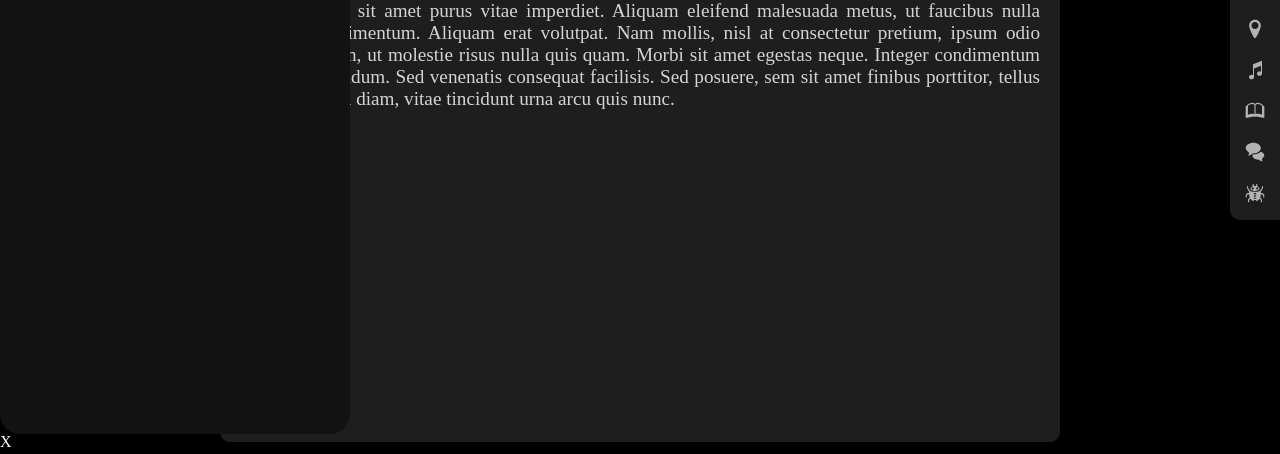
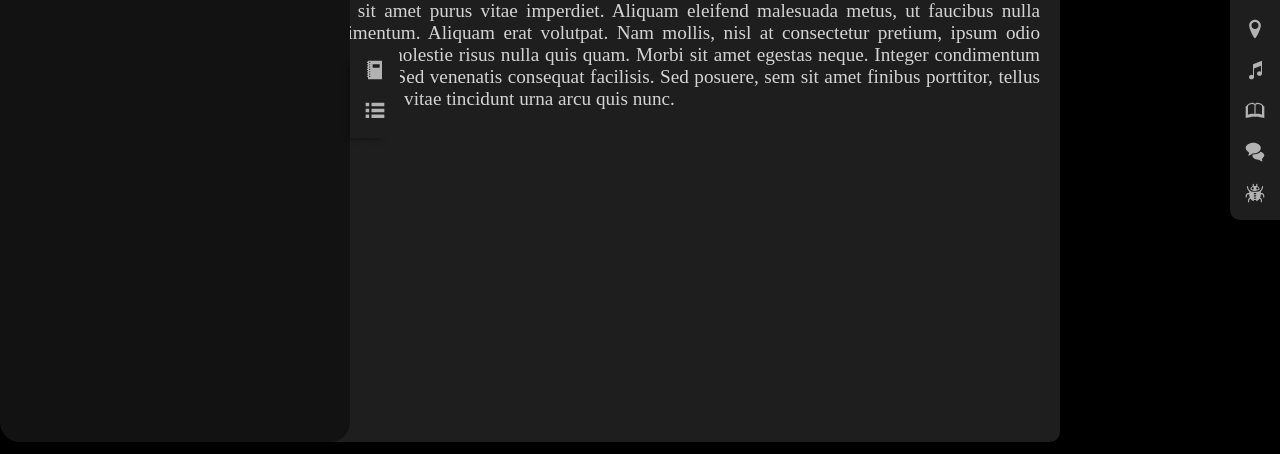
Before and after one commit to Zendrians/ER-Reader, a React (Vite) app: page / in a window 1280 px wide. Both pictures are taken after a click on the button 25 px from the left and 414 px from the top of the page. Shown: the part 343-797 px from the top of the page. Built offline with nearby package versions, Linux system fonts and the light colour scheme.

Commit message:
Add base context to handle panel

```diff
--- /dev/null
+++ b/src/modules/Reader/components/ReaderInfoPanelContainer/ReaderInfoPanelContainer.css
@@ -0,0 +1,5 @@
+.readerInfoPanelContainer {
+    display: inline-grid;
+    grid-template-columns: auto auto;
+    place-items: center;
+}
--- /dev/null
+++ b/src/modules/Reader/components/ReaderInfoPanelContainer/ReaderInfoPanelContainer.tsx
@@ -0,0 +1,20 @@
+import React, { Dispatch, SetStateAction } from "react";
+import ReaderSidePanel from "../readerSidePanel/ReaderSidePanel";
+import "./ReaderInfoPanelContainer.css";
+import ReaderInfoBar from "../readerInfoBar/ReaderInfoBar";
+import SelectionCorner from "../../../Shared/components/rightSidePanel/SelectionCorner";
+
+
+
+const ReaderInfoPanelContainer: React.FC = () => {
+  return (
+    <aside className="readerInfoPanelContainer">
+      <ReaderSidePanel />
+      <SelectionCorner orientation="right">
+        <ReaderInfoBar />
+      </SelectionCorner>
+    </aside>
+  );
+};
+
+export default ReaderInfoPanelContainer;
--- a/src/modules/Reader/components/readerInfoBar/ReaderInfoBar.tsx
+++ b/src/modules/Reader/components/readerInfoBar/ReaderInfoBar.tsx
@@ -1,16 +1,19 @@
-import React, { Dispatch, SetStateAction } from "react";
+import React, { useContext } from "react";
 import PanelIcon from "../../../Shared/components/panelIcon/PanelIcon";
 import NoteBookIcon from "../../../../assets/reactSvg/NoteBookIcon";
 import ListIcon from "../../../../assets/reactSvg/ListIcon";
+import { PanelContext } from "../../context/PanelContext";
 
-interface IReaderInfoBar {
-  setIsRightPanelOpen: Dispatch<SetStateAction<boolean>>
-}
+const ReaderInfoBar: React.FC = () => {
+  const { updatePanel } = useContext(PanelContext);
 
-const ReaderInfoBar: React.FC<IReaderInfoBar> = ({setIsRightPanelOpen}) => {
   return (
     <React.Fragment>
-      <PanelIcon onClick={() => {setIsRightPanelOpen(true)}}>
+      <PanelIcon
+        onClick={() => {
+          updatePanel({ isOpen: true, orientation: "right" });
+        }}
+      >
         <NoteBookIcon />
       </PanelIcon>
       <PanelIcon>
--- a/src/modules/Reader/components/readerMainArea/ReaderMainArea.tsx
+++ b/src/modules/Reader/components/readerMainArea/ReaderMainArea.tsx
@@ -1,20 +1,21 @@
-import React, { useState } from "react";
+import React, { useContext } from "react";
 import "./ReaderMainArea.css";
 import SelectionCorner from "../../../Shared/components/rightSidePanel/SelectionCorner";
 import ReaderFeaturesBar from "../readerFeaturesBar/ReaderFeaturesBar";
 import ReaderInfoBar from "../readerInfoBar/ReaderInfoBar";
 import ModalDialog from "../../../Shared/components/modal/ModalDialog";
-import ReaderSidePanel from "../readerSidePanel/ReaderSidePanel";
+import ReaderInfoPanelContainer from "../ReaderInfoPanelContainer/ReaderInfoPanelContainer";
+import PanelContextProvider, { PanelContext } from "../../context/PanelContext";
 
 const ReaderMainArea: React.FC = () => {
-  const [isRighPanelOpen, setIsRightPanelOpen] = useState(false);
+
 
   return (
-    <React.Fragment>
+    <PanelContextProvider>
       <section id="readerMainArea" className="readerMainArea">
         <div className="readerMainArea__sidePanelContainer">
           <SelectionCorner orientation="right">
-            <ReaderInfoBar setIsRightPanelOpen={setIsRightPanelOpen} />
+            <ReaderInfoBar />
           </SelectionCorner>
         </div>
         <div className="readerMainArea__readingPanel">
@@ -54,18 +55,10 @@ const ReaderMainArea: React.FC = () => {
           </SelectionCorner>
         </div>
       </section>
-      <ModalDialog isOpen={isRighPanelOpen}>
-        <ReaderSidePanel />
-        <button
-          style={{ color: "white" }}
-          onClick={() => {
-            setIsRightPanelOpen(false);
-          }}
-        >
-          X
-        </button>
+      <ModalDialog >
+        <ReaderInfoPanelContainer />
       </ModalDialog>
-    </React.Fragment>
+    </PanelContextProvider>
   );
 };
 
--- /dev/null
+++ b/src/modules/Reader/context/PanelContext.tsx
@@ -0,0 +1,43 @@
+import { ReactNode, createContext, useState } from "react";
+
+interface IPanelContext {
+  orientation: "right" | "left";
+  isOpen: boolean;
+  updatePanel: (newValues: Omit<IPanelContext, "updatePanel">) => void;
+}
+
+interface IPanelContextProvider {
+  children: ReactNode;
+}
+
+export const PanelContext = createContext<IPanelContext>({
+  orientation: "right",
+  isOpen: false,
+  updatePanel: () => {},
+});
+
+const PanelContextProvider: React.FC<IPanelContextProvider> = ({
+  children,
+}) => {
+  const [panelState, setPanelState] = useState<
+    Omit<IPanelContext, "updatePanel">
+  >({ isOpen: false, orientation: "right" });
+
+  const handlePanelUpdate = (newValues: Omit<IPanelContext, "updatePanel">) => {
+    setPanelState(newValues);
+  };
+
+  return (
+    <PanelContext.Provider
+      value={{
+        isOpen: panelState.isOpen,
+        orientation: panelState.orientation,
+        updatePanel: handlePanelUpdate,
+      }}
+    >
+      {children}
+    </PanelContext.Provider>
+  );
+};
+
+export default PanelContextProvider;
--- a/src/modules/Shared/components/modal/ModalDialog.tsx
+++ b/src/modules/Shared/components/modal/ModalDialog.tsx
@@ -1,13 +1,14 @@
-import React, { ReactNode } from "react";
+import React, { ReactNode, useContext } from "react";
 import ReactDOM from "react-dom";
 import "./ModalDialog.css";
+import { PanelContext } from "../../../Reader/context/PanelContext";
 
 interface IModalDialog {
-  isOpen: boolean;
   children: ReactNode;
 }
 
-const ModalDialog: React.FC<IModalDialog> = ({ isOpen, children }) => {
+const ModalDialog: React.FC<IModalDialog> = ({ children }) => {
+  const { isOpen } = useContext(PanelContext);
   if (!isOpen) return null;
 
   return ReactDOM.createPortal(
@@ -19,7 +20,7 @@ const ModalDialog: React.FC<IModalDialog> = ({ isOpen, children }) => {
     >
       {children}
     </dialog>,
-    document.getElementById('readerMainArea') ?? document.body
+    document.getElementById("readerMainArea") ?? document.body
   );
 };
 
--- a/src/modules/Shared/components/rightSidePanel/SelectionCorner.tsx
+++ b/src/modules/Shared/components/rightSidePanel/SelectionCorner.tsx
@@ -8,7 +8,7 @@ interface ISelectionCorner {
 
 const SelectionCorner: React.FC<ISelectionCorner> = ({
   orientation,
-  children,
+  children
 }) => {
   return (
     <div className={`selectionCorner selectionCorner--${orientation}`}>
```
